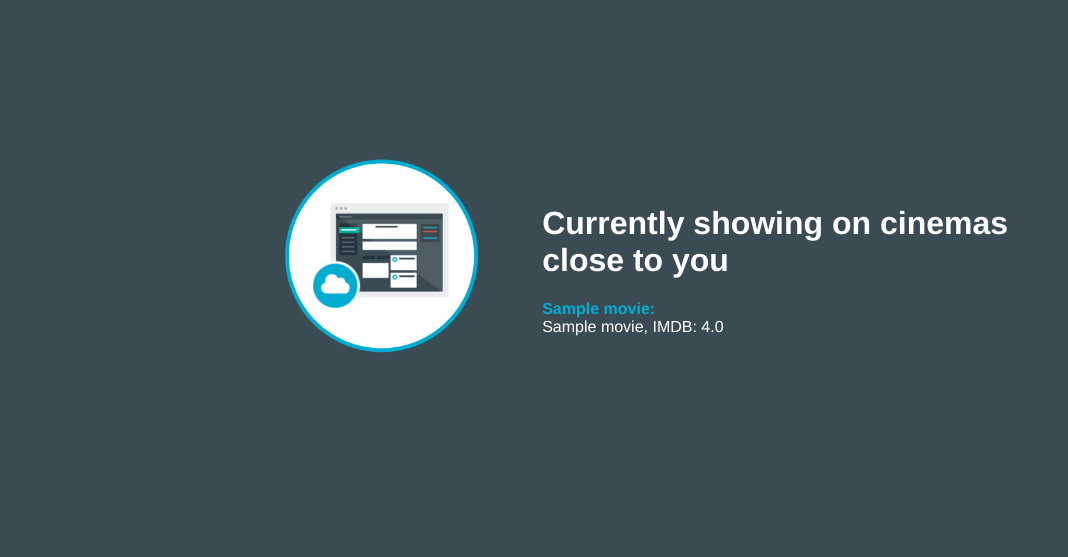
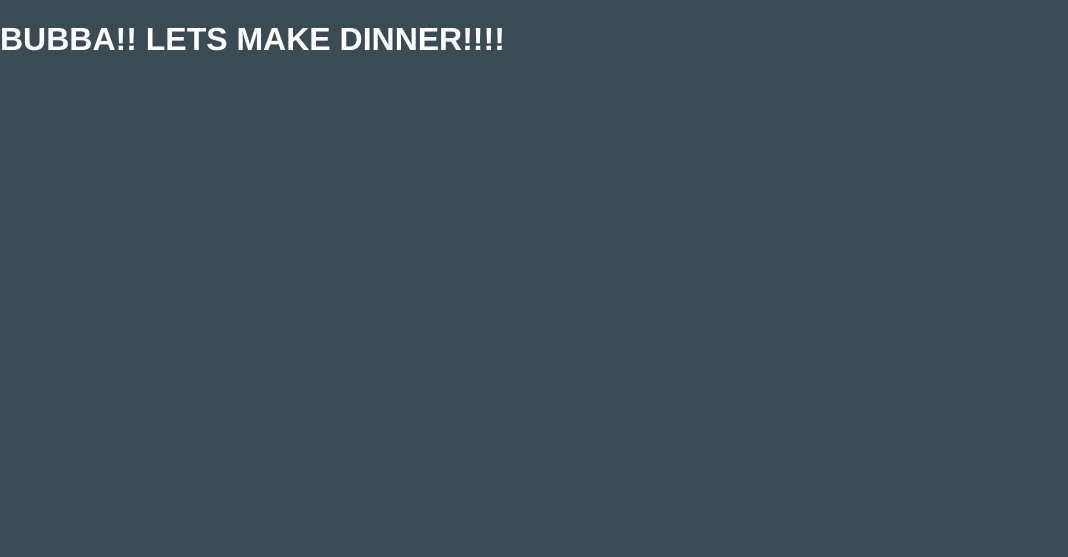
Before and after one commit to EDjur/CinemaListings, a Flask app: page / in a window 1280 px wide. Shown: the top 557 px of the page, without its empty margins (0-1068 px from the left). Before the commit the page ends 353 px from the top, so only its background shows below. Run offline with Flask 2, Linux system fonts and the light colour scheme; tables that the repository leaves empty hold one stand-in row (values such as "Sample post"); parts of the project's set-up code (start-up, migrations or seed data) failed here and were passed over.

Commit message:
Added bubba make dinner

```diff
--- a/templates/index.html
+++ b/templates/index.html
@@ -23,20 +23,7 @@
 </head>
 <body>
 <table>
-    <tr>
-        <td style='width: 30%;'>
-            <img class='newappIcon' src="{{ url_for('static', filename='newapp-icon.png') }}">
-        </td>
-        <td>
-            <h1 id="message">Currently showing on cinemas close to you</h1>
-            {% for cinema in movie_list %}
-                <p class="description"></p><b><span class="blue">{{ cinema.name }}:</span></b>
-                {% for movie in cinema.listings %}
-                    <br>{{ movie.name }}, IMDB: {{ movie.imdb_rating }}
-                {% endfor %}
-            {% endfor %}
-        </td>
-    </tr>
+    <h1>BUBBA!! LETS MAKE DINNER!!!!</h1>
 
 </table>
 </body>
```
